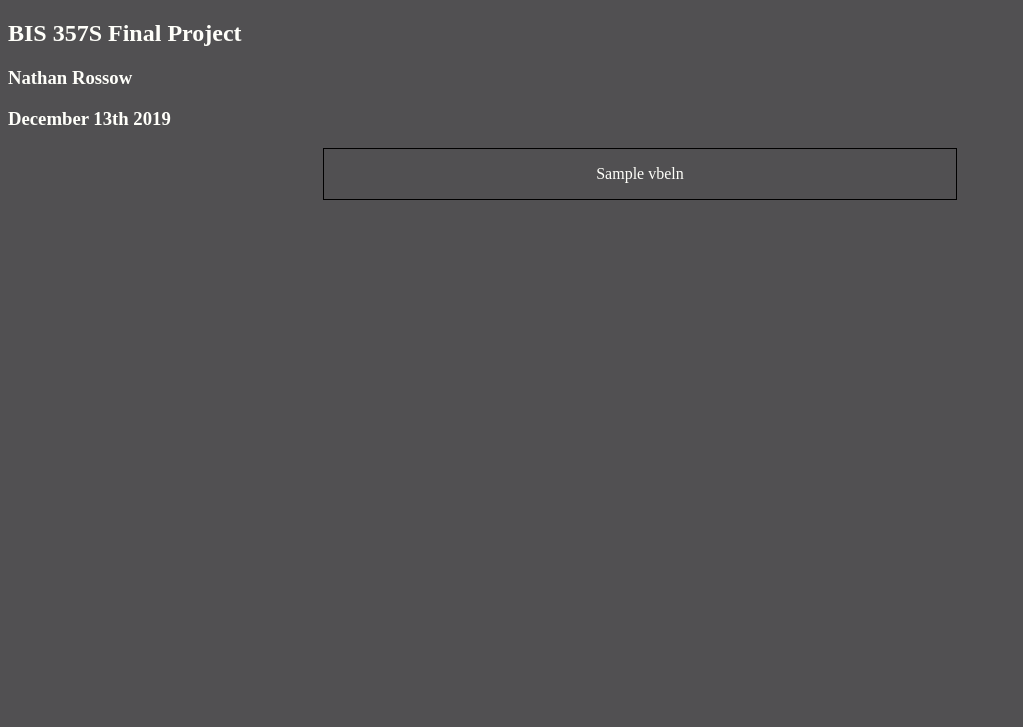
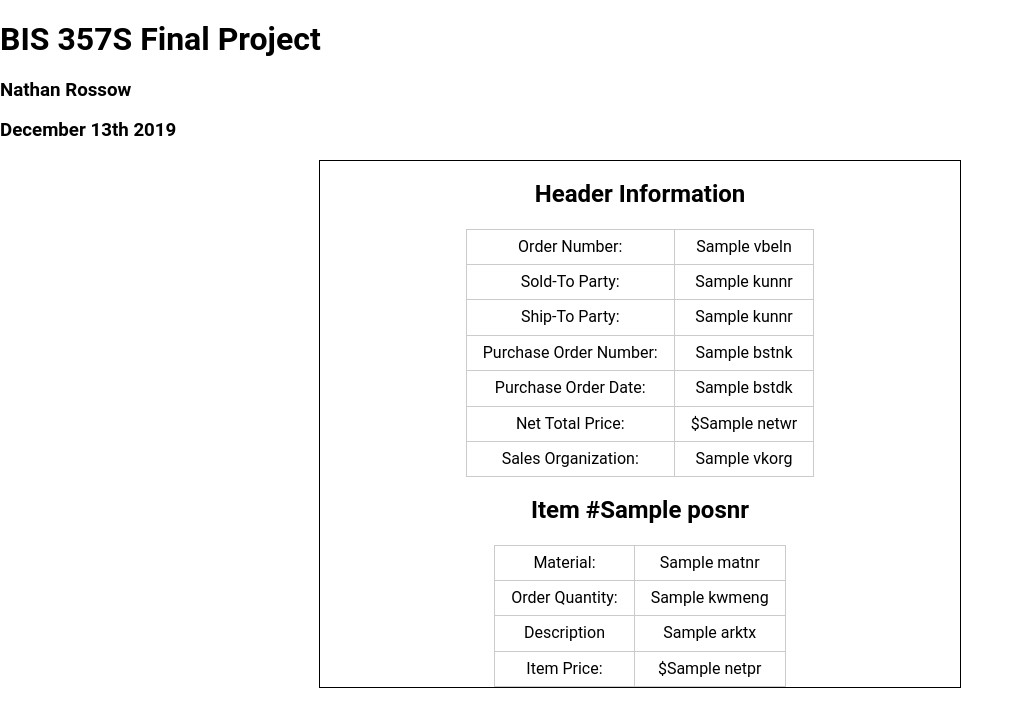
Before and after one commit to Rossown/BIS357, a Flask app: template app/templates/salesorderview.html in a window 1280 px wide. Shown: the top 727 px of the page, without its empty margins (0-1023 px from the left). Run offline with Flask 2, Linux system fonts and the light colour scheme; the template is opened without the code that fills it: most values are stand-ins (such as "Sample title", 1, 10 or a date in 2020); some libraries are stand-ins or nearby versions.

Commit message:
finsihed

```diff
--- a/app/routes.py
+++ b/app/routes.py
@@ -1,7 +1,8 @@
 from app import app
 from flask import request,redirect, render_template, session, url_for, escape, jsonify
 from collections import namedtuple
-import requests, json
+import requests, json, re
+from datetime import datetime
 
 @app.before_request
 def clear_trailing():
@@ -40,7 +41,13 @@ def summary():
 def getSalesOrder(id):
     d = requests.get('http://cbahaph9b.central.cmich.local:8080/sap/bc/114rest_service/' + format(id, '010d') + '?sap-client=555')
     thing = d.text
+    toReplace = re.findall(r'[:][0][0-9]+',thing)
+    for x in range(0, len(toReplace)):
+        replace = toReplace[x][1:]
+        replaceWith = '"' + replace + '"'
+        thing = thing.replace(replace, replaceWith)
     myJson = json.loads(thing)
-    if myJson:
-        return myJson
-    return
+
+    for x in range(0, len(myJson)):
+        myJson[x]['BSTDK'] = datetime.strptime(str(myJson[x]['BSTDK']), '%Y%m%d').date()
+    return myJson
--- a/app/static/css/stylesheet.css
+++ b/app/static/css/stylesheet.css
@@ -1,7 +1,8 @@
 /* https://coolors.co/fffffa-515052-000103-333138-ff312e */
 body{
-    background-color: #515052;
-    color: #fffffa;
+    /* background-color: #515052;
+    color: #fffffa; */
+    font-family: Roboto;
 }
 
 #main{
--- a/app/templates/base.html
+++ b/app/templates/base.html
@@ -1,6 +1,7 @@
 <!doctype html>
 <title>{% block title %}{% endblock %} - Flaskr</title>
 <link rel="stylesheet" href="{{ url_for('static', filename='css/stylesheet.css') }}">
+<link rel="stylesheet" href="https://unpkg.com/purecss@1.0.1/build/pure-min.css" integrity="sha384-oAOxQR6DkCoMliIh8yFnu25d7Eq/PHS21PClpwjOTeU2jRSq11vu66rf90/cZr47" crossorigin="anonymous">
 <nav>
   <div id='navLeft'>
       <h1>BIS 357S Final Project</h1>
--- a/app/templates/salesorderview.html
+++ b/app/templates/salesorderview.html
@@ -5,8 +5,59 @@ View Sales Order
 
 {% block content%}
 {% if data %}
-    <p>{{ data['VBELN'] }}</p>
+    <h2>Header Information</h2>
+    <table class="pure-table pure-table-bordered" style="margin: 0px auto;">
+        <tr>
+            <td>Order Number:</td>
+            <td>{{ data[0]['VBELN'] }}</td>
+        </tr>
+        <tr>
+            <td>Sold-To Party:</td>
+            <td>{{ data[0]['KUNNR'] }}</td>
+        </tr>
+        <tr>
+            <td>Ship-To Party:</td>
+            <td>{{ data[0]['KUNNR'] }}</td>
+        </tr>
+        <tr>
+            <td>Purchase Order Number:</td>
+            <td>{{ data[0]['BSTNK'] }}</td>
+        </tr>
+        <tr>
+            <td>Purchase Order Date:</td>
+            <td>{{ data[0]['BSTDK'] }}</td>
+        </tr>
+        <tr>
+            <td>Net Total Price:</td>
+            <td>${{ data[0]['NETWR'] }}</td>
+        </tr>
+        <tr>
+            <td>Sales Organization:</td>
+            <td>{{ data[0]['VKORG'] }}</td>
+        </tr>
+    </table>
+    {% for i in range(0,data|length)%}
+    <h2> Item #{{ data[i]['POSNR'] }}</h2>
+    <table class="pure-table pure-table-bordered" style="margin: 0px auto;">
+        <tr>
+            <td>Material:</td>
+            <td>{{data[i]['MATNR']}}</td>
+        </tr>
+        <tr>
+            <td>Order Quantity:</td>
+            <td>{{data[i]['KWMENG']}}</td>
+        </tr>
+        <tr>
+            <td>Description</td>
+            <td>{{data[i]['ARKTX']}}</td>
+        </tr>
+        <tr>
+            <td>Item Price:</td>
+            <td>${{data[i]['NETPR']}}</td>
+        </tr>
+    </table>
+    {% endfor%}
 {% else %}
-    <p>Why not</p>
+     Why not
 {% endif %}
 {% endblock %}
```
Also changed, not shown: app/templates/salesorderfind.html (+5 -4 lines), 1 other file.
